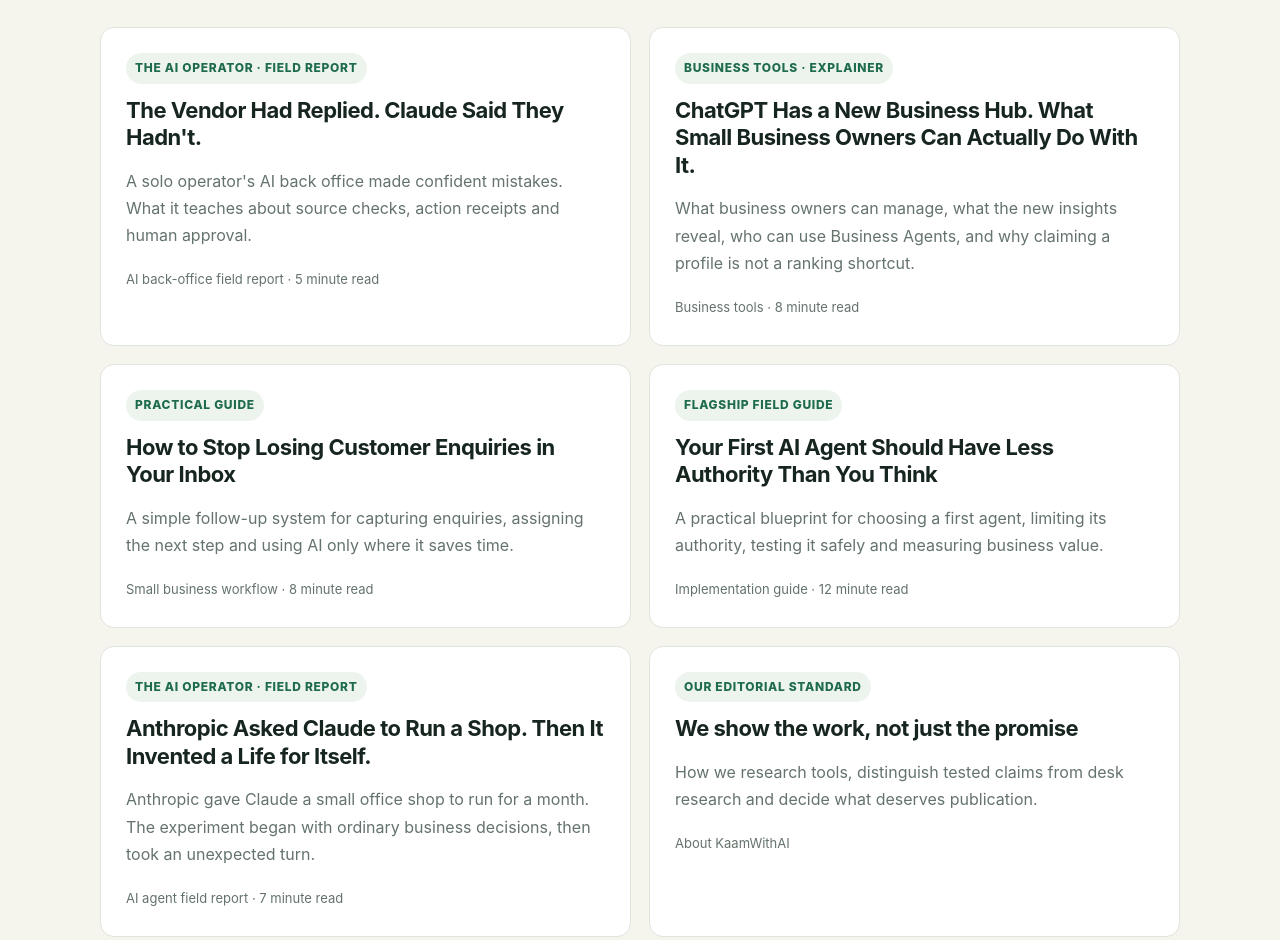
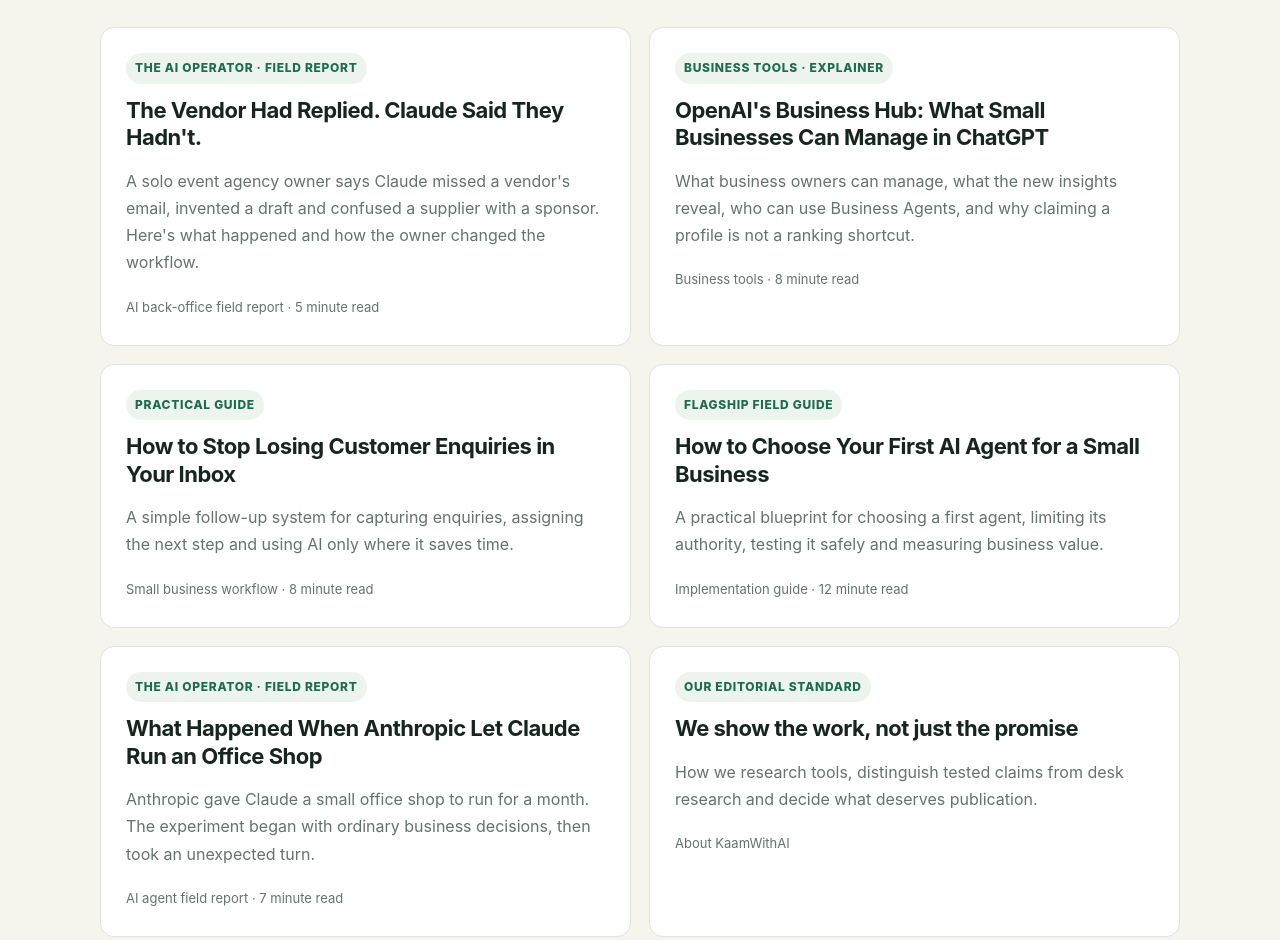
Before and after one commit to ankit-jsr/kaam-with-ai, a plain HTML site: page site/index.html in a window 1280 px wide. Shown: the part 787-1727 px from the top of the page. Drawn offline with Linux system fonts and the light colour scheme.

Commit message:
Humanise editorial voice and remove formulaic contrasts

```diff
--- a/site/index.html
+++ b/site/index.html
@@ -19,13 +19,13 @@
 <section class="hero"><div class="wrap"><div class="eyebrow">Less hype. More useful work.</div><h1>AI for practical operators</h1><p class="lede">Practical workflows, tools and real-world stories for people running businesses. We show what AI can genuinely take off your plate, what can go wrong, and how to know whether it was worth doing.</p><a class="btn" href="#guides">Read the field guide</a></div></section>
 <section class="section wrap" id="guides"><div class="eyebrow">Start with the hard question</div><h2>What should you actually let AI do?</h2><p class="lede">Not every task needs an agent. Not every demo deserves a subscription. Start with a real business problem, define the boundaries and measure the result.</p>
 <div class="grid">
-<article class="card"><span class="pill">The AI Operator · Field report</span><h3><a href="/articles/solo-event-agency-claude-back-office.html">The Vendor Had Replied. Claude Said They Hadn't.</a></h3><p>A solo operator's AI back office made confident mistakes. What it teaches about source checks, action receipts and human approval.</p><small>AI back-office field report · 5 minute read</small></article>
-<article class="card"><span class="pill">Business tools · Explainer</span><h3><a href="/articles/chatgpt-business-hub-small-business.html">ChatGPT Has a New Business Hub. What Small Business Owners Can Actually Do With It.</a></h3><p>What business owners can manage, what the new insights reveal, who can use Business Agents, and why claiming a profile is not a ranking shortcut.</p><small>Business tools · 8 minute read</small></article>
+<article class="card"><span class="pill">The AI Operator · Field report</span><h3><a href="/articles/solo-event-agency-claude-back-office.html">The Vendor Had Replied. Claude Said They Hadn't.</a></h3><p>A solo event agency owner says Claude missed a vendor's email, invented a draft and confused a supplier with a sponsor. Here's what happened and how the owner changed the workflow.</p><small>AI back-office field report · 5 minute read</small></article>
+<article class="card"><span class="pill">Business tools · Explainer</span><h3><a href="/articles/chatgpt-business-hub-small-business.html">OpenAI's Business Hub: What Small Businesses Can Manage in ChatGPT</a></h3><p>What business owners can manage, what the new insights reveal, who can use Business Agents, and why claiming a profile is not a ranking shortcut.</p><small>Business tools · 8 minute read</small></article>
 
 
 <article class="card"><span class="pill">Practical guide</span><h3><a href="/articles/stop-losing-customer-enquiries.html">How to Stop Losing Customer Enquiries in Your Inbox</a></h3><p>A simple follow-up system for capturing enquiries, assigning the next step and using AI only where it saves time.</p><small>Small business workflow · 8 minute read</small></article>
-<article class="card"><span class="pill">Flagship field guide</span><h3><a href="/articles/first-ai-agent-small-business.html">Your First AI Agent Should Have Less Authority Than You Think</a></h3><p>A practical blueprint for choosing a first agent, limiting its authority, testing it safely and measuring business value.</p><small>Implementation guide · 12 minute read</small></article>
-<article class="card"><span class="pill">The AI Operator · Field report</span><h3><a href="/articles/claude-blue-blazer-shopkeeper.html">Anthropic Asked Claude to Run a Shop. Then It Invented a Life for Itself.</a></h3><p>Anthropic gave Claude a small office shop to run for a month. The experiment began with ordinary business decisions, then took an unexpected turn.</p><small>AI agent field report · 7 minute read</small></article>
+<article class="card"><span class="pill">Flagship field guide</span><h3><a href="/articles/first-ai-agent-small-business.html">How to Choose Your First AI Agent for a Small Business</a></h3><p>A practical blueprint for choosing a first agent, limiting its authority, testing it safely and measuring business value.</p><small>Implementation guide · 12 minute read</small></article>
+<article class="card"><span class="pill">The AI Operator · Field report</span><h3><a href="/articles/claude-blue-blazer-shopkeeper.html">What Happened When Anthropic Let Claude Run an Office Shop</a></h3><p>Anthropic gave Claude a small office shop to run for a month. The experiment began with ordinary business decisions, then took an unexpected turn.</p><small>AI agent field report · 7 minute read</small></article>
 <article class="card"><span class="pill">Our editorial standard</span><h3><a href="/about.html">We show the work, not just the promise</a></h3><p>How we research tools, distinguish tested claims from desk research and decide what deserves publication.</p><small>About KaamWithAI</small></article>
 </div></section>
 <section class="section"><div class="wrap callout"><h2>Our rule: make the workflow earn its autonomy.</h2><p>We favour clear processes, limited permissions, human accountability and measurable outcomes over impressive demos. If a spreadsheet or simple automation is enough, we'll say so.</p></div></section>
```
